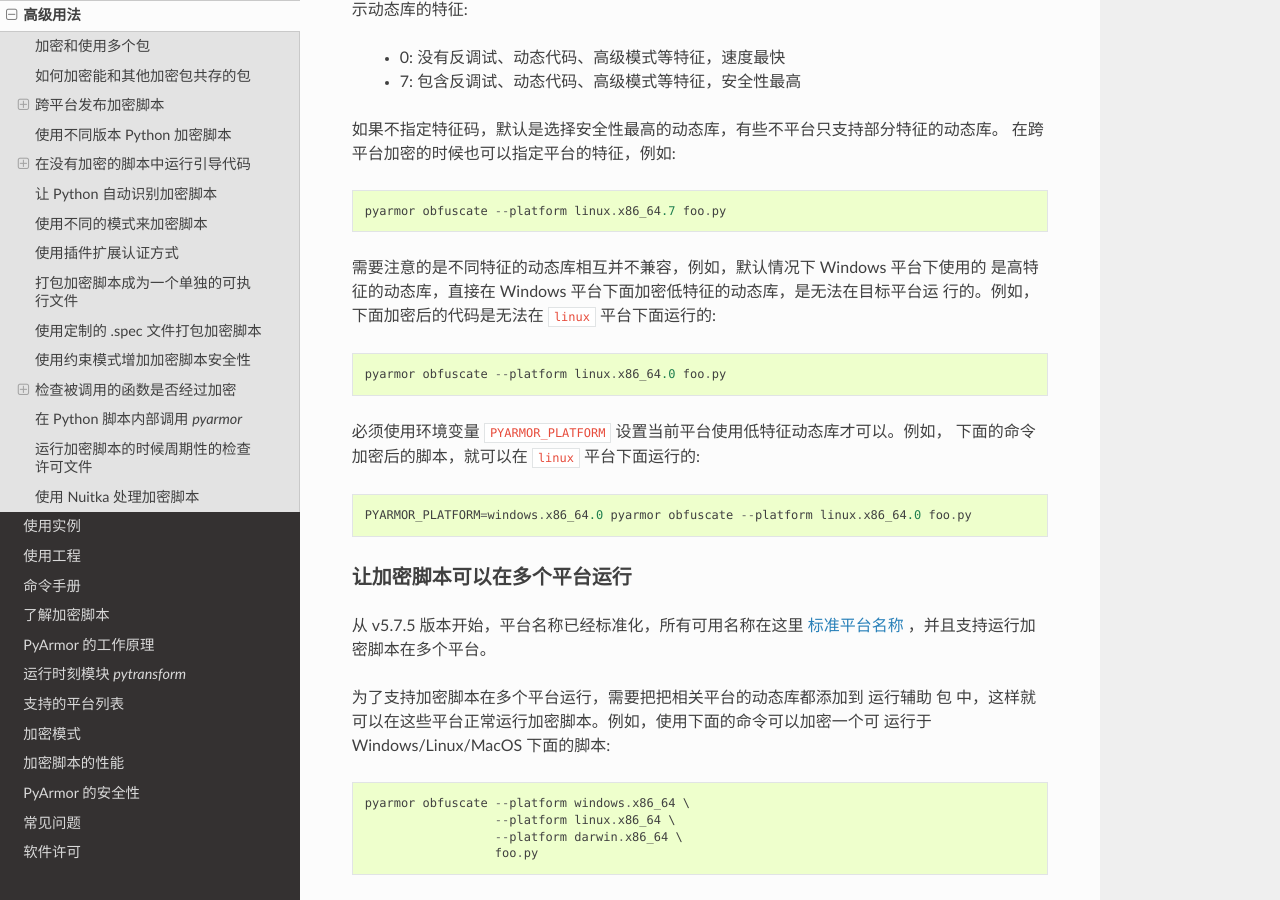
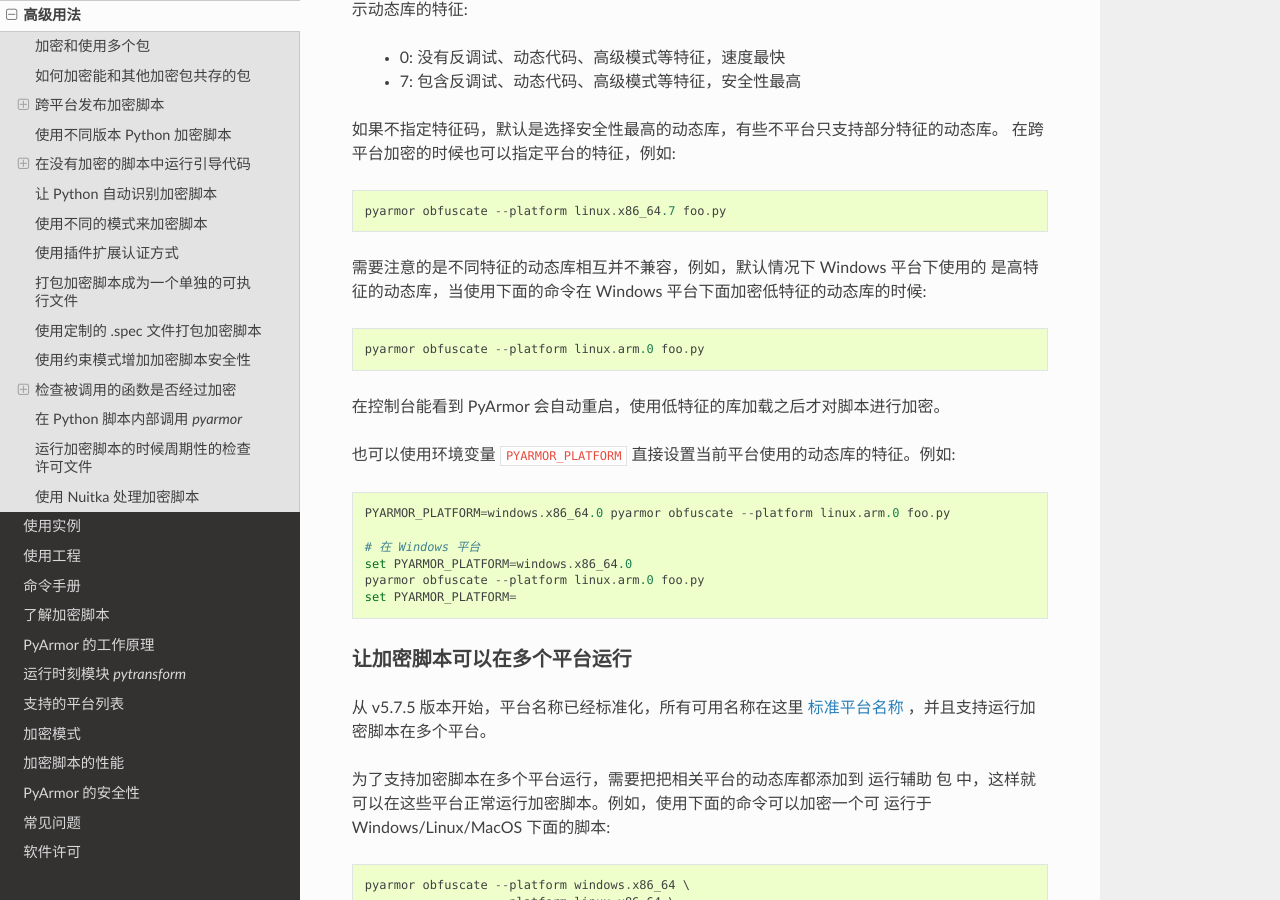
Before and after one commit to dashingsoft/pyarmor-docs-zh, a Sphinx documentation site: the page built from docs/advanced.rst, in a window 1280 px wide and 900 px high, scrolled down 2797 px. Built offline with Sphinx 7.4.7 and the Read the Docs theme 2.0.0, drawn with Linux system fonts in a browser that asks for light colours.

Commit message:
Refine doc

```diff
--- a/docs/advanced.rst
+++ b/docs/advanced.rst
@@ -126,15 +126,20 @@
     pyarmor obfuscate --platform linux.x86_64.7 foo.py
 
 需要注意的是不同特征的动态库相互并不兼容，例如，默认情况下 Windows 平台下使用的
-是高特征的动态库，直接在 Windows 平台下面加密低特征的动态库，是无法在目标平台运
-行的。例如，下面加密后的代码是无法在 ``linux`` 平台下面运行的::
+是高特征的动态库，当使用下面的命令在 Windows 平台下面加密低特征的动态库的时候::
 
-    pyarmor obfuscate --platform linux.x86_64.0 foo.py
+    pyarmor obfuscate --platform linux.arm.0 foo.py
 
-必须使用环境变量 ``PYARMOR_PLATFORM`` 设置当前平台使用低特征动态库才可以。例如，
-下面的命令加密后的脚本，就可以在 ``linux`` 平台下面运行的::
+在控制台能看到 PyArmor 会自动重启，使用低特征的库加载之后才对脚本进行加密。
 
-    PYARMOR_PLATFORM=windows.x86_64.0 pyarmor obfuscate --platform linux.x86_64.0 foo.py
+也可以使用环境变量 ``PYARMOR_PLATFORM`` 直接设置当前平台使用的动态库的特征。例如::
+
+    PYARMOR_PLATFORM=windows.x86_64.0 pyarmor obfuscate --platform linux.arm.0 foo.py
+
+    # 在 Windows 平台
+    set PYARMOR_PLATFORM=windows.x86_64.0
+    pyarmor obfuscate --platform linux.arm.0 foo.py
+    set PYARMOR_PLATFORM=
 
 .. _让加密脚本可以在多个平台运行:
 
--- a/docs/examples.rst
+++ b/docs/examples.rst
@@ -25,9 +25,9 @@
 加密打包脚本如下::
 
     cd /path/to/src
-    pyarmor pack -e " --name easy-han --hidden-import comtypes --add-data 'config.json;.'" \
-                 -x " --exclude vnev --exclude tests" -s "easy-han.spec" main.py
-
+    pyarmor pack --name easy-han \
+                 -e " --hidden-import comtypes --add-data 'config.json;.'" \
+                 -x " --exclude vnev --exclude tests" main.py
     cd dist/easy-han
     ./easy-han
 
```
